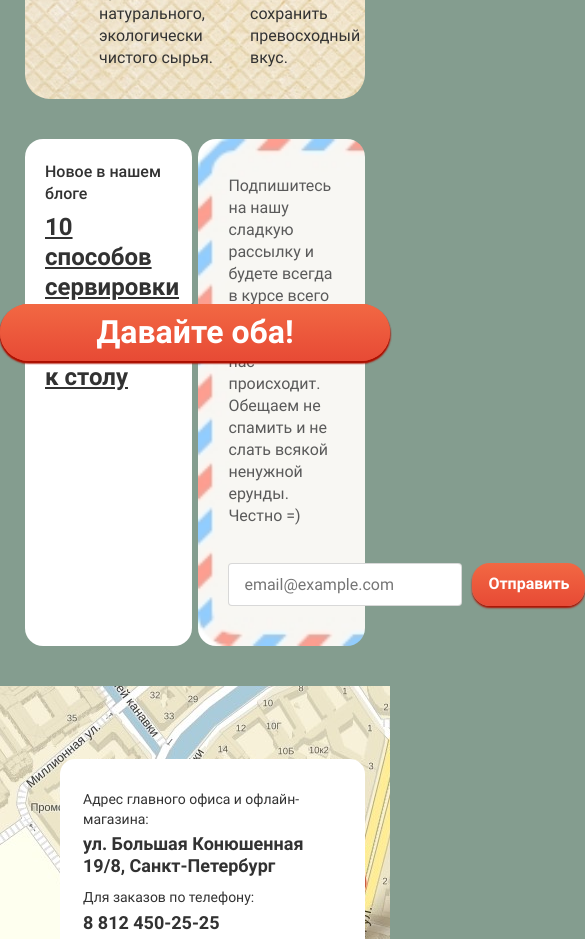
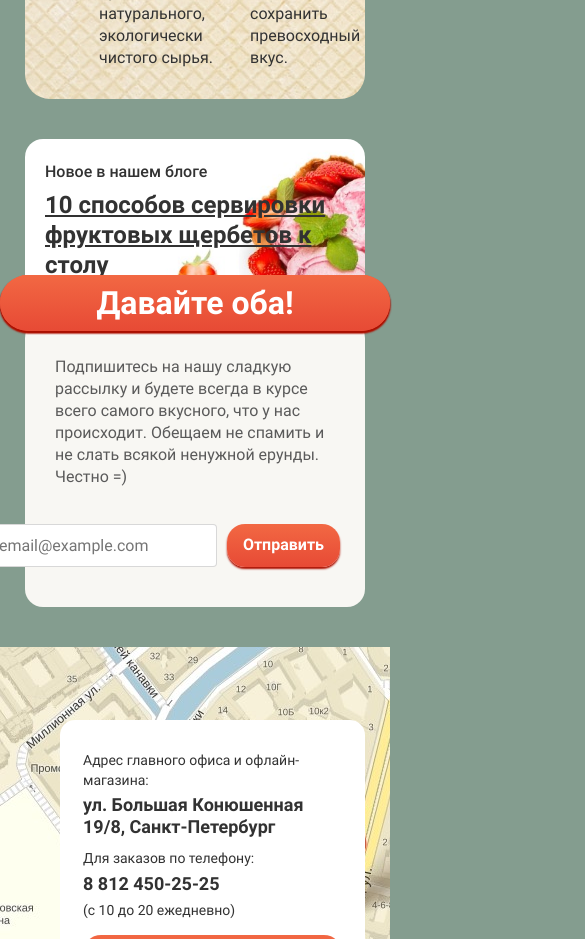
Before and after one commit to shock-dev/gllacy-shop, a Vue app: page / in a window 390 px wide. Shown: the part 2620-3559 px from the top of the page, 585 px wide, since content can reach past the window. Built offline with nearby package versions, Linux system fonts and the light colour scheme.

Commit message:
started #ad-ty for `more` section

```diff
--- a/src/scss/components/home/_more.scss
+++ b/src/scss/components/home/_more.scss
@@ -52,3 +52,41 @@
     padding: 36px 25px 40px 30px;
   }
 }
+
+@media (max-width: 1200px) {
+  .more .sub {
+    background-image: none;
+    background-color: #f8f7f3;
+  }
+}
+
+@media (max-width: 875px) {
+  .more {
+    flex-direction: column;
+    align-items: center;
+
+    &__item {
+      width: 100%;
+
+      &:not(:last-child) {
+        margin-bottom: 20px;
+      }
+    }
+  }
+
+  .more__item .form {
+    justify-content: flex-end;
+  }
+
+  .more__item .form__field {
+    width: 300px;
+    flex-grow: 0;
+  }
+}
+
+@media (max-width: 600px) {
+  .more__item .form__field {
+    width: auto;
+    flex-grow: 1;
+  }
+}
```
